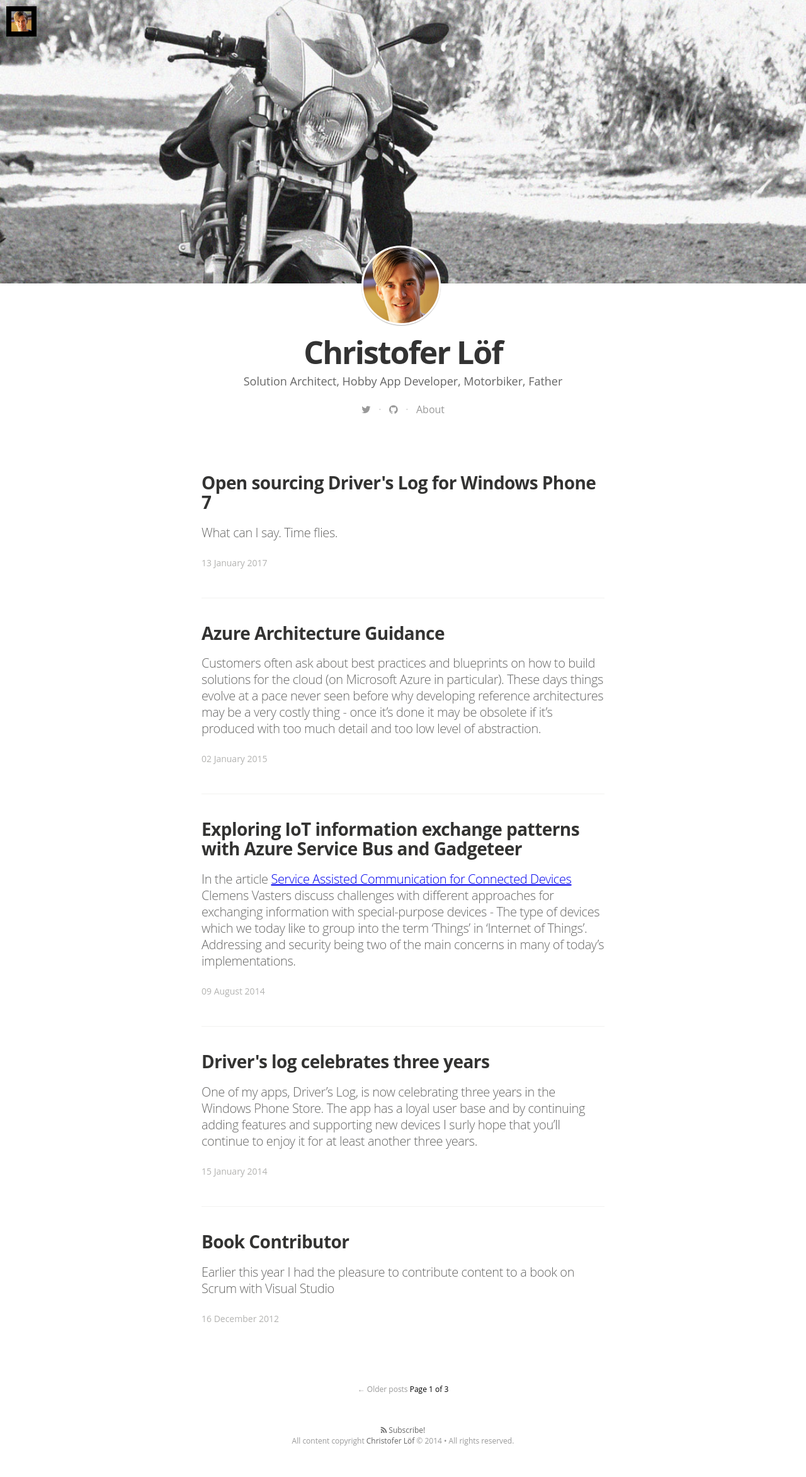
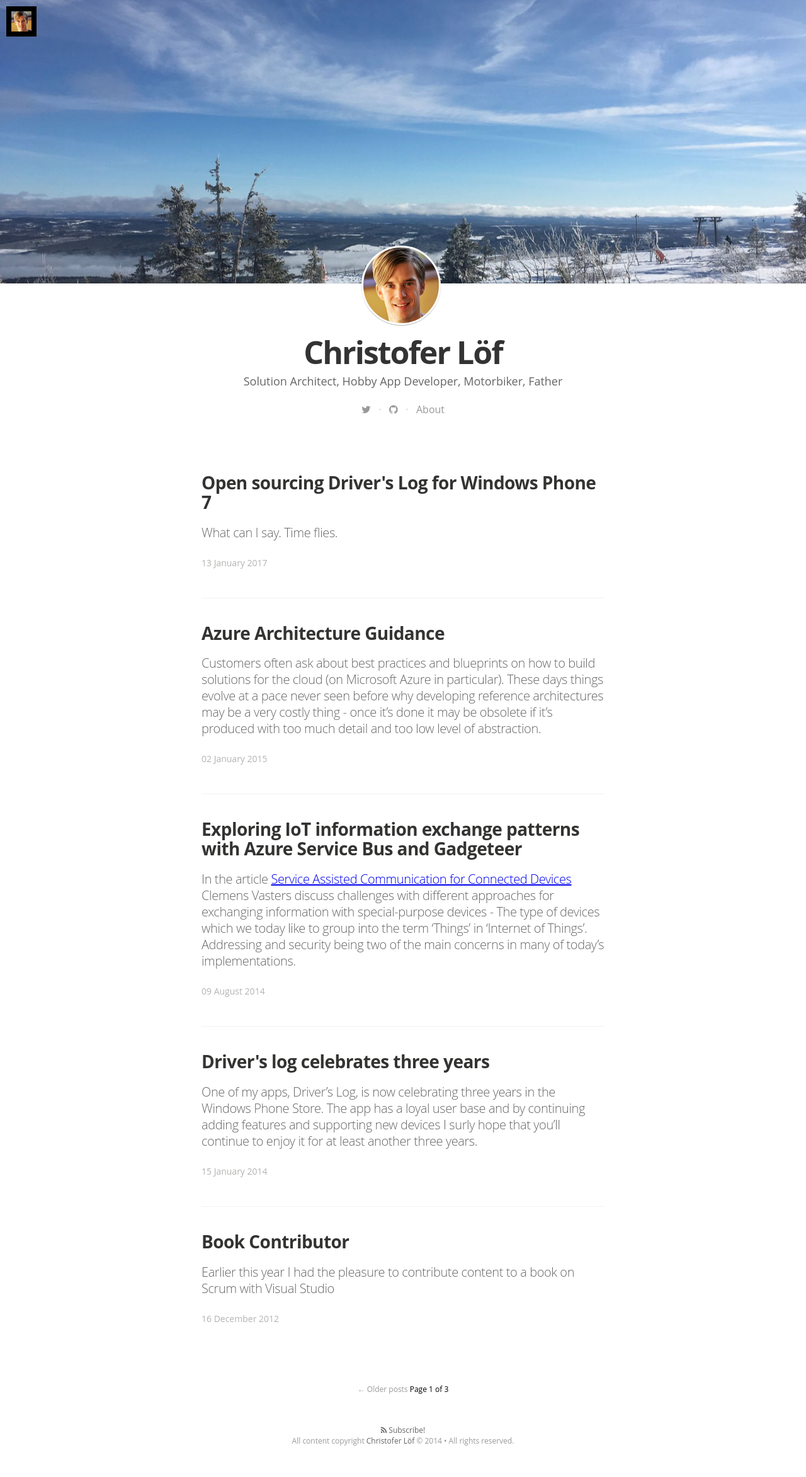
Before and after one commit to christoferlof/posts, a Jekyll site: the page built from index.html, in a window 1280 px wide. Shown: the whole page at 63% size. Built offline with Jekyll 4.4.1, drawn with Linux system fonts in a browser that asks for light colours; nearby versions of some CDN libraries; some web fonts are replaced; Markdown is read by kramdown in place of the engine named in the settings; the list of posts is cut into pages by our own code.

Commit message:
Update hero image

```diff
--- a/_config.yml
+++ b/_config.yml
@@ -10,7 +10,7 @@ email: "christofer.lof@gmail.com"
 #blog logo
 logo: "/assets/images/ChristoferLof_2014.jpg"
 # blog cover
-cover: "/assets/images/hero2.jpg"
+cover: "/assets/images/winter_hero.jpg"
 
 name: 'Christofer Löf'
 author: 'Christofer Löf'
```
Also changed, not shown: assets/images/winter_hero.jpg (added).
